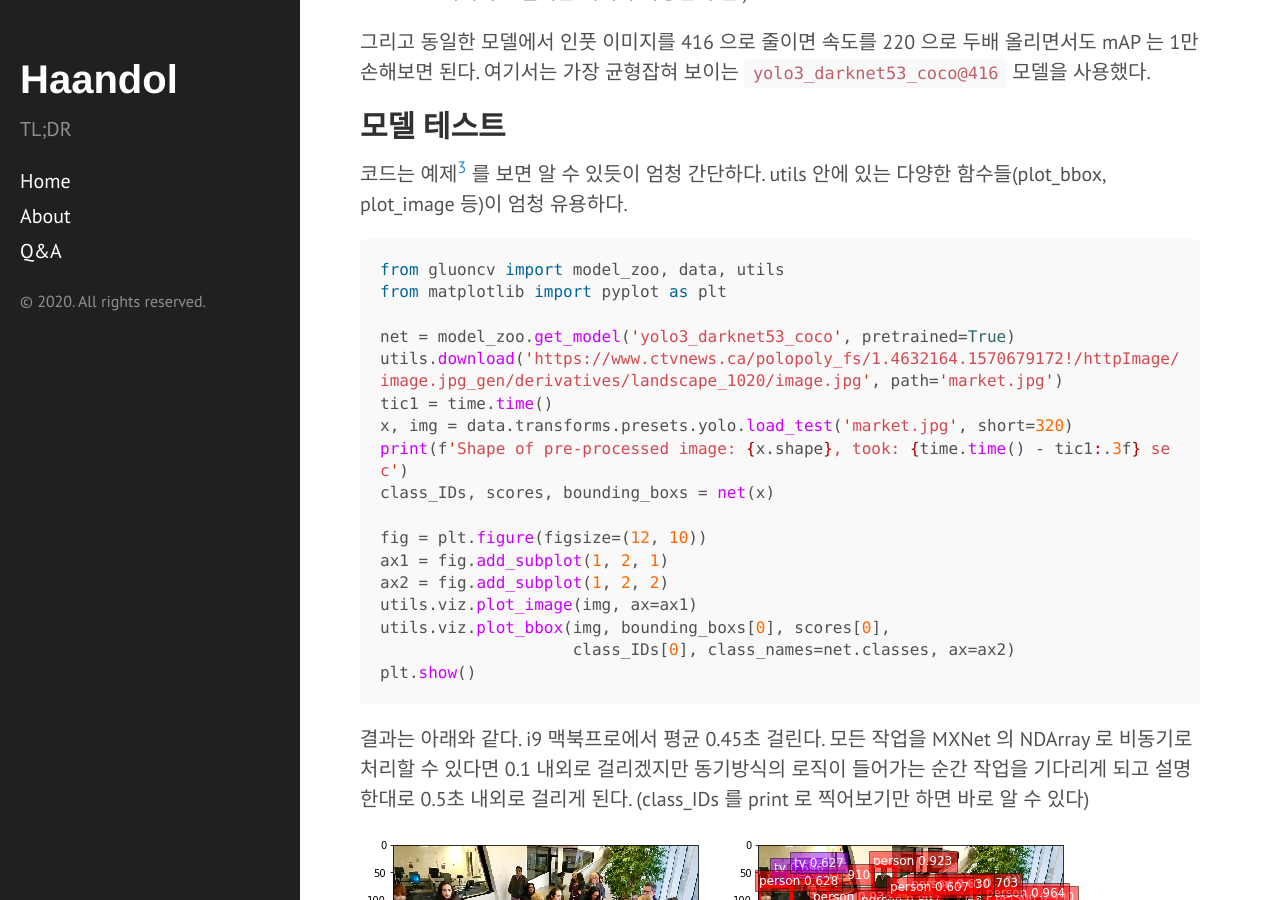
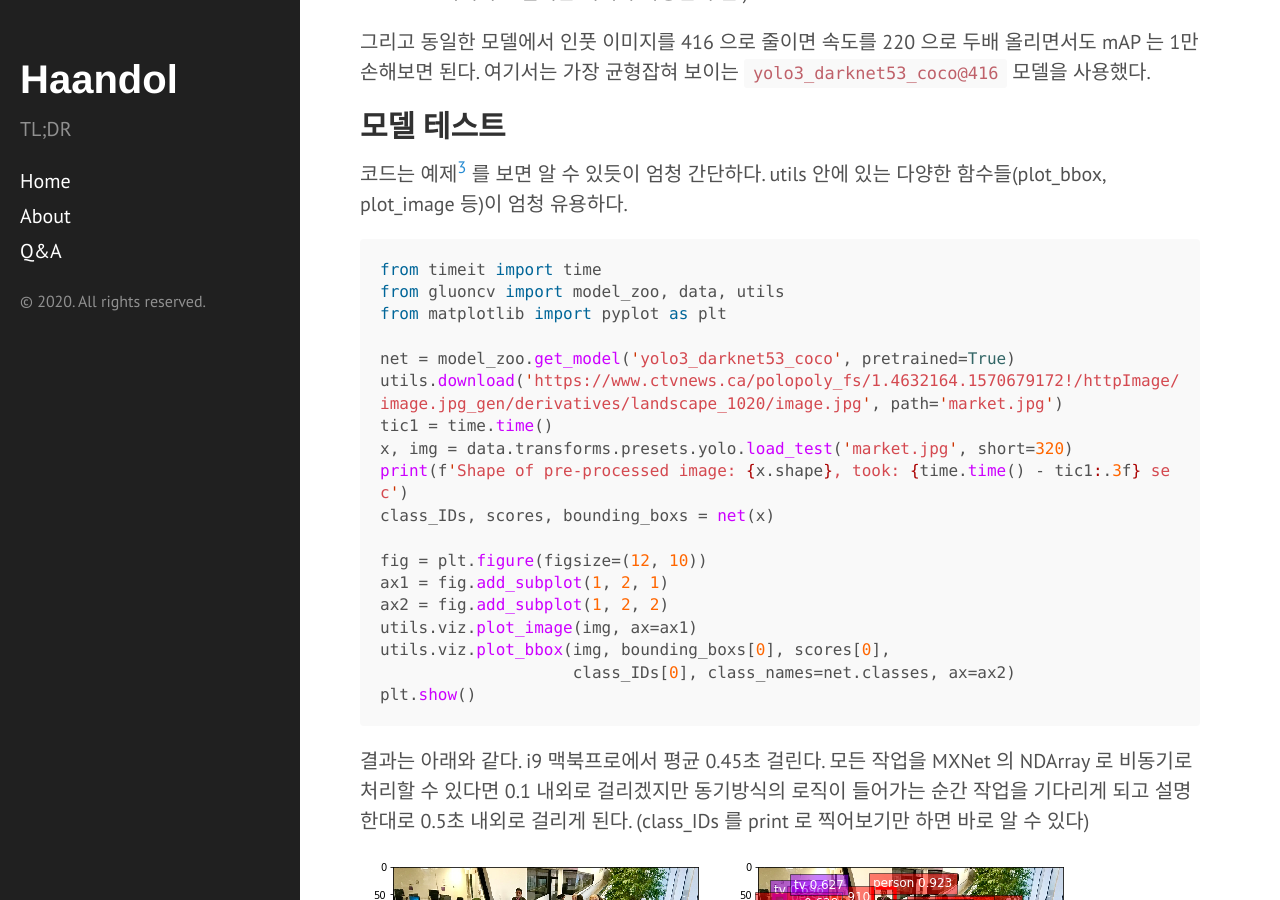
Before and after one commit to haandol/haandol.github.com, a Jekyll site: the page built from _posts/2020-02-22-mxnet-yolo3-object-detection.md, in a window 1280 px wide and 900 px high, scrolled down 2714 px. Built offline with Jekyll 4.4.1, drawn with Linux system fonts in a browser that asks for light colours; comment, search, counter and statistics services are not loaded.

Commit message:
add missing imports

````diff
--- a/_posts/2020-02-22-mxnet-yolo3-object-detection.md
+++ b/_posts/2020-02-22-mxnet-yolo3-object-detection.md
@@ -62,6 +62,7 @@ Gluon 에서는 모델 주와 함께 퍼포먼스 테이블[^4]도 제공하고
 코드는 예제[^3] 를 보면 알 수 있듯이 엄청 간단하다. utils 안에 있는 다양한 함수들(plot_bbox, plot_image 등)이 엄청 유용하다.
 
 ```python
+from timeit import time
 from gluoncv import model_zoo, data, utils
 from matplotlib import pyplot as plt
 
````
